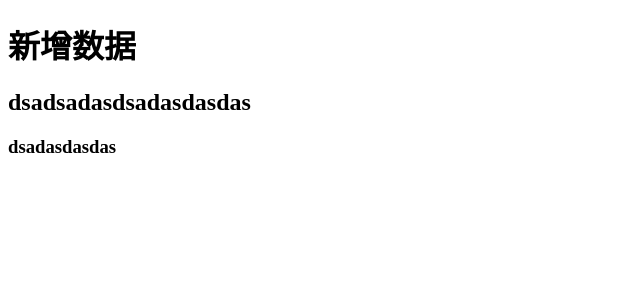
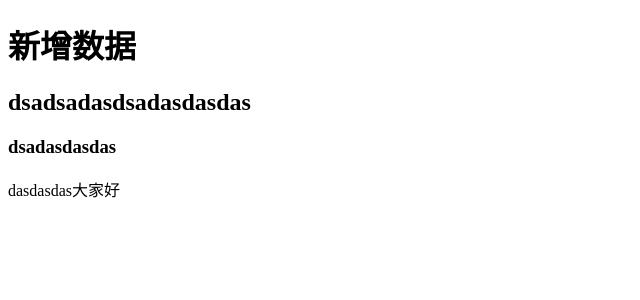
Before and after one commit to lian-hong/backstage-management-system, a Vue app: page /#/ in a window 1280 px wide. Shown: the top 300 px of the page, without its empty margins (0-640 px from the left). Built offline with nearby package versions, Linux system fonts and the light colour scheme.

Commit message:
fix(大叔大婶): 的撒打算

```diff
--- a/src/views/HomeView.vue
+++ b/src/views/HomeView.vue
@@ -3,6 +3,7 @@
     <h1>新增数据</h1>
     <h2>dsadsadasdsadasdasdas</h2>
     <h3>dsadasdasdas</h3>
+    <p>dasdasdas大家好</p>
   </div>
 </template>
 
```
